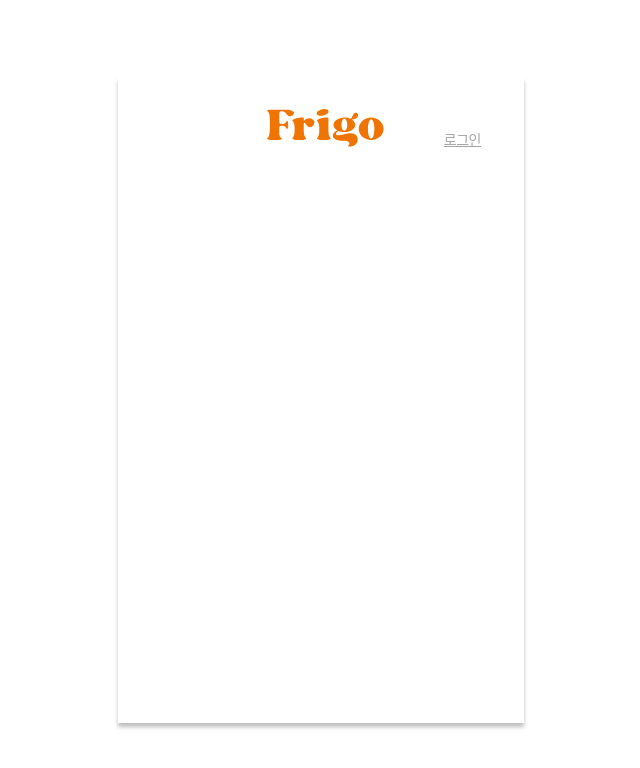
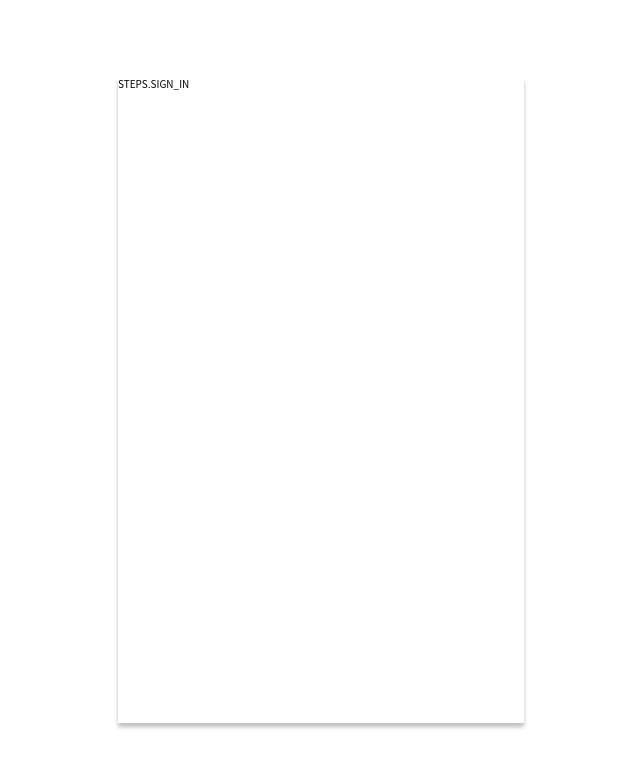
Before and after one commit to ericagong/Frigo-FE, a React (Create React App) app: page /auth in a window 1280 px wide. Both pictures are taken after a click on the button "로그인". Shown: the top 768 px of the page, without its empty margins (319-959 px from the left). Built offline with nearby package versions, Linux system fonts and the light colour scheme.

Commit message:
feat: 로그인/회원가입 이동 시에도 기존 정보 유지 위해 AuthContext 주입

```diff
--- a/package.json
+++ b/package.json
@@ -9,6 +9,7 @@
     "axios": "^1.3.4",
     "react": "^18.2.0",
     "react-dom": "^18.2.0",
+    "react-redux": "^8.0.5",
     "react-router-dom": "^6.9.0",
     "react-scripts": "5.0.1",
     "styled-components": "^5.3.9",
--- a/src/components/auth/SignUp.js
+++ b/src/components/auth/SignUp.js
@@ -1,12 +1,39 @@
-import { useCallback } from "react";
+import { useContext, useCallback } from "react";
+import AuthContext from "./context";
+import { STEPS } from "./index";
 import { ReactComponent as ILogo } from "../../assets/illustrations/frigo_logo_text.svg";
 import LinkButton from "./LinkButton";
 import styled from "styled-components";
+import Input from "./Input";
+
+const NAMES = {
+  EMAIL: "email",
+  ID: "id",
+  PW: "password",
+  CHECK: "check",
+};
 
 const SignUp = () => {
+  const {
+    state: { signUpInfo: info, signUpErrors: errors },
+    actions: { setStep },
+  } = useContext(AuthContext);
+
   const goSignIn = useCallback(() => {
-    console.log("click login");
+    setStep(STEPS.SIGN_IN);
+  }, [setStep]);
+
+  const onSubmit = useCallback((e) => {
+    e.preventDefault();
   }, []);
+
+  const onChange = useCallback(() => {}, []);
+
+  const inputs = () => {
+    return Object.values(NAMES).map((name) => (
+      <Input key={`input_${name}`} name={name} onChange={onChange} />
+    ));
+  };
 
   return (
     <Root>
@@ -14,6 +41,7 @@ const SignUp = () => {
         <Logo />
         <LinkButton text="로그인" onClick={goSignIn} />
       </Header>
+      <Form onSubmit={onSubmit}></Form>
     </Root>
   );
 };
@@ -32,4 +60,7 @@ const Logo = styled(ILogo)`
   margin-left: calc(14.3rem - 3.2rem);
 `;
 
+const Form = styled.form``;
+
+export { NAMES };
 export default SignUp;
--- /dev/null
+++ b/src/components/auth/context.js
@@ -0,0 +1,84 @@
+import { createContext, useState } from "react";
+import { NAMES as SIGN_IN_NAMES } from "./SignUp";
+import { STEPS } from "./index";
+
+const SIGN_UP_NAMES = {
+  ID: "id",
+  PW: "password",
+};
+
+const AuthContext = createContext({
+  state: {
+    step: [STEPS.SIGN_UP],
+    signInInfo: {
+      [SIGN_IN_NAMES.EMAIL]: "",
+      [SIGN_IN_NAMES.ID]: "",
+      [SIGN_IN_NAMES.PW]: "",
+      [SIGN_IN_NAMES.CHECK]: "",
+    },
+    signInErrors: {
+      [SIGN_IN_NAMES.EMAIL]: false,
+      [SIGN_IN_NAMES.ID]: false,
+      [SIGN_IN_NAMES.PW]: false,
+      [SIGN_IN_NAMES.CHECK]: false,
+    },
+
+    signUpInfo: {
+      [SIGN_UP_NAMES.ID]: "",
+      [SIGN_UP_NAMES.PW]: "",
+    },
+    signUpErrors: {
+      [SIGN_UP_NAMES.ID]: false,
+      [SIGN_UP_NAMES.PW]: false,
+    },
+  },
+  actions: {
+    setStep: () => {},
+    setSignInInfo: () => {},
+    setSignInError: () => {},
+    setSignUpInfo: () => {},
+    setSignUpError: () => {},
+  },
+});
+
+const AuthProvider = ({ children }) => {
+  const [step, setStep] = useState(STEPS.SIGN_UP);
+  const [signInInfo, setSignInInfo] = useState({
+    [SIGN_IN_NAMES.EMAIL]: "",
+    [SIGN_IN_NAMES.ID]: "",
+    [SIGN_IN_NAMES.PW]: "",
+    [SIGN_IN_NAMES.CHECK]: "",
+  });
+  const [signInErrors, setSignInError] = useState({
+    [SIGN_IN_NAMES.EMAIL]: false,
+    [SIGN_IN_NAMES.ID]: false,
+    [SIGN_IN_NAMES.PW]: false,
+    [SIGN_IN_NAMES.CHECK]: false,
+  });
+  const [signUpInfo, setSignUpInfo] = useState({
+    [SIGN_UP_NAMES.ID]: "",
+    [SIGN_UP_NAMES.PW]: "",
+  });
+  const [signUpErrors, setSignUpError] = useState({
+    [SIGN_UP_NAMES.ID]: false,
+    [SIGN_UP_NAMES.PW]: false,
+  });
+
+  const value = {
+    state: { step, signInInfo, signInErrors, signUpInfo, signUpErrors },
+    actions: {
+      setStep,
+      setSignInInfo,
+      setSignInError,
+      setSignUpInfo,
+      setSignUpError,
+    },
+  };
+
+  return <AuthContext.Provider value={value}>{children}</AuthContext.Provider>;
+};
+
+const AuthConsumer = AuthContext.Consumer;
+
+export { AuthProvider, AuthConsumer };
+export default AuthContext;
--- /dev/null
+++ b/src/components/auth/index.js
@@ -0,0 +1,24 @@
+import { useContext, useMemo } from "react";
+import AuthContext from "./context";
+import SignUp from "./SignUp";
+
+const STEPS = {
+  SIGN_UP: "sign_up",
+  SIGN_IN: "sign_in",
+};
+
+const Auth = () => {
+  const {
+    state: { step },
+  } = useContext(AuthContext);
+
+  const getStep = useMemo(() => {
+    if (step === STEPS.SIGN_UP) return <SignUp />;
+    else return <div>STEPS.SIGN_IN</div>;
+  }, [step]);
+
+  return <>{getStep}</>;
+};
+
+export { STEPS };
+export default Auth;
--- a/src/components/styles/borders.js
+++ b/src/components/styles/borders.js
@@ -1,5 +1,7 @@
+import colors from "./colors";
+
 const borders = {
-  basic: "border: 1px solid #ECECEC",
+  basic: `border: 1px solid ${colors.gray1}`,
 };
 
 export default borders;
--- a/src/pages/auth/index.js
+++ b/src/pages/auth/index.js
@@ -1,10 +1,13 @@
 import Root from "../../components/auth/Layout";
-import SignUp from "../../components/auth/SignUp";
+import { AuthProvider } from "../../components/auth/context";
+import A from "../../components/auth";
 
 const Auth = () => {
   return (
     <Root>
-      <SignUp />
+      <AuthProvider>
+        <A />
+      </AuthProvider>
     </Root>
   );
 };
```
Also changed, not shown: src/components/auth/Input.js (added), 1 other file (tests, documents, lock files or other folders).
